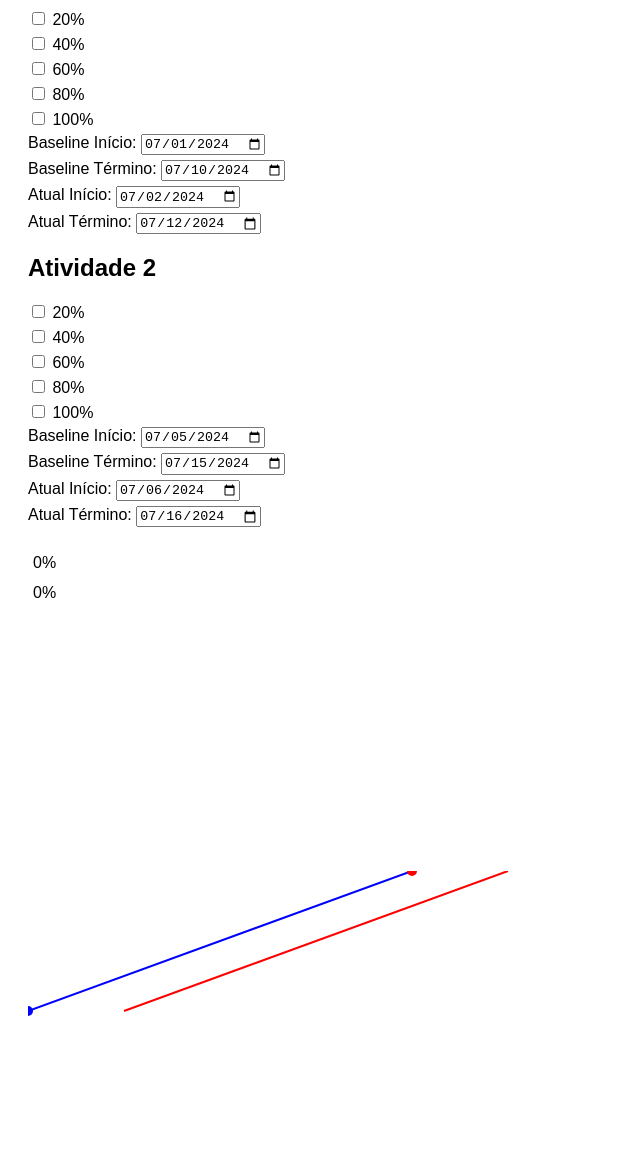
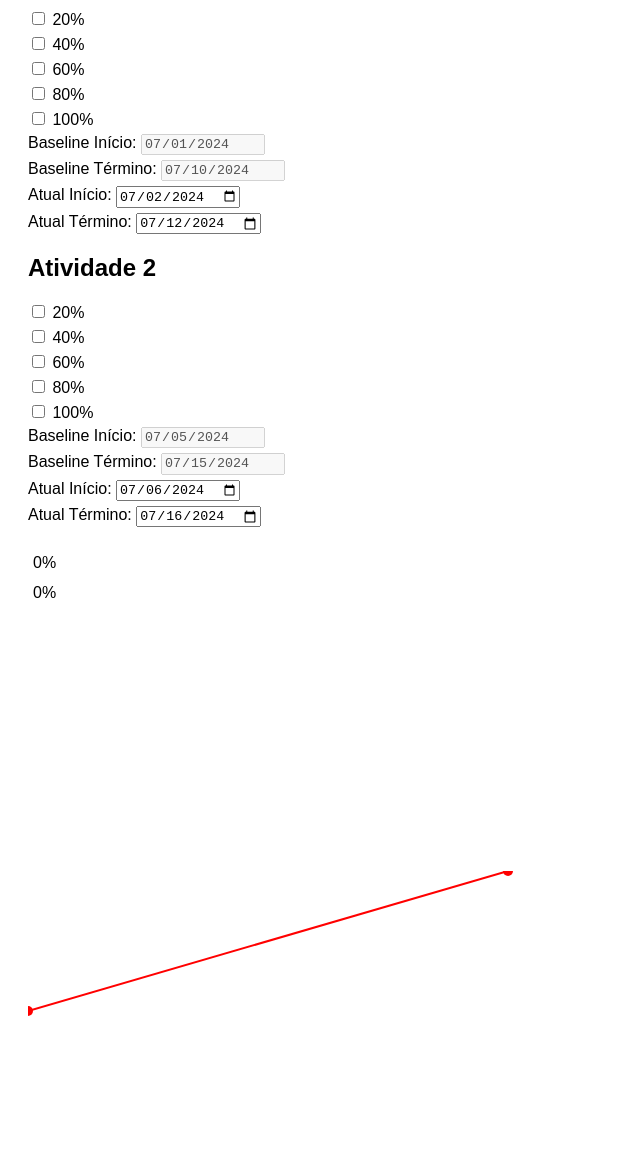
Before and after one commit to Svisuals/ExcelViwer, a plain HTML site: page index.html in a window 1280 px wide. Shown: the part 160-1334 px from the top of the page, without its empty margins (0-640 px from the left). Drawn offline with nearby package versions, Linux system fonts and the light colour scheme.

Commit message:
update08

```diff
--- a/index.html
+++ b/index.html
@@ -53,8 +53,8 @@
                 <label><input type="checkbox" name="atividade1" value="80"> 80%</label>
                 <label><input type="checkbox" name="atividade1" value="100"> 100%</label>
                 <div class="data-group">
-                    <label>Baseline Início: <input type="date" name="baselineInicio1" value="2024-07-01"></label>
-                    <label>Baseline Término: <input type="date" name="baselineTermino1" value="2024-07-10"></label>
+                    <label>Baseline Início: <input type="date" name="baselineInicio1" value="2024-07-01" disabled></label>
+                    <label>Baseline Término: <input type="date" name="baselineTermino1" value="2024-07-10" disabled></label>
                     <label>Atual Início: <input type="date" name="atualInicio1" value="2024-07-02"></label>
                     <label>Atual Término: <input type="date" name="atualTermino1" value="2024-07-12"></label>
                 </div>
@@ -67,8 +67,8 @@
                 <label><input type="checkbox" name="atividade2" value="80"> 80%</label>
                 <label><input type="checkbox" name="atividade2" value="100"> 100%</label>
                 <div class="data-group">
-                    <label>Baseline Início: <input type="date" name="baselineInicio2" value="2024-07-05"></label>
-                    <label>Baseline Término: <input type="date" name="baselineTermino2" value="2024-07-15"></label>
+                    <label>Baseline Início: <input type="date" name="baselineInicio2" value="2024-07-05" disabled></label>
+                    <label>Baseline Término: <input type="date" name="baselineTermino2" value="2024-07-15" disabled></label>
                     <label>Atual Início: <input type="date" name="atualInicio2" value="2024-07-06"></label>
                     <label>Atual Término: <input type="date" name="atualTermino2" value="2024-07-16"></label>
                 </div>
@@ -84,6 +84,7 @@
         document.addEventListener("DOMContentLoaded", function() {
             let versao = localStorage.getItem('pdfVersao') || 1;
             const checkboxes = document.querySelectorAll('input[type="checkbox"]');
+            const atualInputs = document.querySelectorAll('input[name^="atual"]');
 
             // Carregar o estado salvo
             loadState();
@@ -97,6 +98,12 @@
                     });
                     saveState();
                     updateGrafico();
+                    updateCurvaS();
+                });
+            });
+
+            atualInputs.forEach(input => {
+                input.addEventListener('change', function() {
                     updateCurvaS();
                 });
             });
@@ -168,12 +175,6 @@
             }
 
             function updateCurvaS() {
-                const baselineData = Array.from(document.querySelectorAll('.atividade')).map(atividade => {
-                    const inicio = new Date(atividade.querySelector(`input[name^="baselineInicio"]`).value);
-                    const termino = new Date(atividade.querySelector(`input[name^="baselineTermino"]`).value);
-                    return { inicio, termino };
-                });
-
                 const atualData = Array.from(document.querySelectorAll('.atividade')).map(atividade => {
                     const inicio = new Date(atividade.querySelector(`input[name^="atualInicio"]`).value);
                     const termino = new Date(atividade.querySelector(`input[name^="atualTermino"]`).value);
@@ -189,18 +190,10 @@
 
                 const line = d3.line()
                     .x(d => x(d.inicio))
-                    .y((d, i) => y((i + 1) / baselineData.length * 100));
+                    .y((d, i) => y((i + 1) / atualData.length * 100));
 
-                x.domain(d3.extent([...baselineData, ...atualData], d => d.inicio));
+                x.domain(d3.extent(atualData, d => d.inicio));
                 y.domain([0, 100]);
-
-                svg.append("path")
-                    .data([baselineData])
-                    .attr("class", "line")
-                    .attr("d", line)
-                    .attr("stroke", "blue")
-                    .attr("stroke-width", 2)
-                    .attr("fill", "none");
 
                 svg.append("path")
                     .data([atualData])
@@ -211,12 +204,12 @@
                     .attr("fill", "none");
 
                 svg.selectAll("dot")
-                    .data([...baselineData, ...atualData])
+                    .data(atualData)
                     .enter().append("circle")
                     .attr("r", 5)
                     .attr("cx", d => x(d.inicio))
-                    .attr("cy", (d, i) => y((i + 1) / baselineData.length * 100))
-                    .attr("fill", d => d === baselineData[0] ? "blue" : "red")
+                    .attr("cy", (d, i) => y((i + 1) / atualData.length * 100))
+                    .attr("fill", "red")
                     .append("title")
                     .text(d => `Início: ${d.inicio.toLocaleDateString()}, Término: ${d.termino.toLocaleDateString()}`);
             }
```
